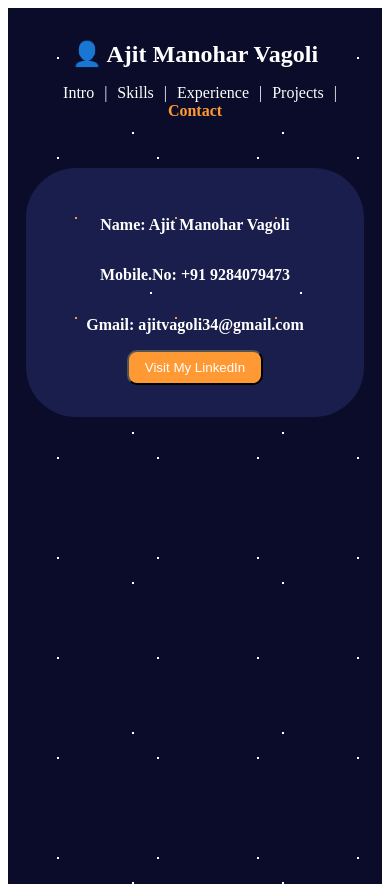
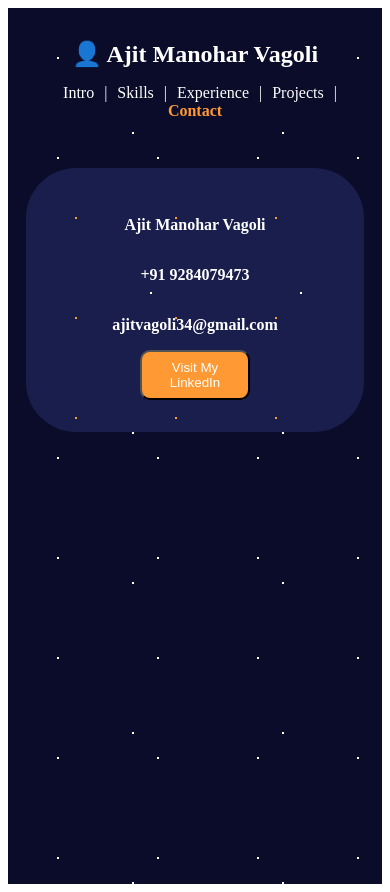
Before and after one commit to AjitVagoli/Portfolio-Website, a React (Vite) app: page /contact in a window 390 px wide. Built offline with nearby package versions, Linux system fonts and the light colour scheme.

Commit message:
contact update

```diff
--- a/src/Components/Contact.jsx
+++ b/src/Components/Contact.jsx
@@ -3,9 +3,9 @@ import React from 'react'
 const Contact = () => {
   return (
     <div className='cont'>
-    <h3>Name: Ajit Manohar Vagoli</h3>
-    <h3>Mobile.No: +91 9284079473</h3>
-    <h3>Gmail: ajitvagoli34@gmail.com</h3>
+    <h3>Ajit Manohar Vagoli</h3>
+    <h3>+91 9284079473</h3>
+    <h3>ajitvagoli34@gmail.com</h3>
     <button className='cbut' onClick={() => window.open("https://www.linkedin.com/in/ajit-vagoli-0a0455238", "_blank")}>
     Visit My LinkedIn
     </button>
--- a/src/index.css
+++ b/src/index.css
@@ -172,7 +172,7 @@
     }
 
     .cbut{
-      width: 50%;
+      width: 40%;
       height: 60%;
       padding: 0.5rem 1rem;
     }
```
